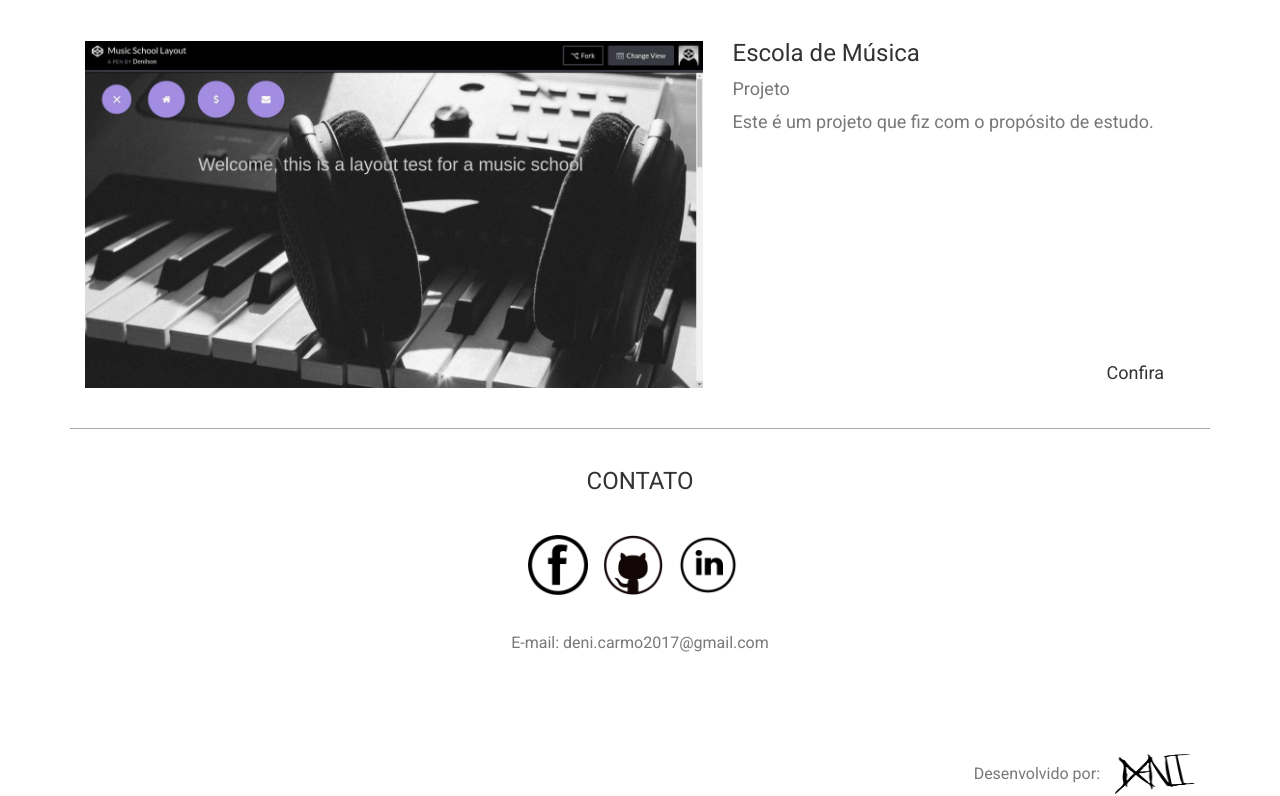
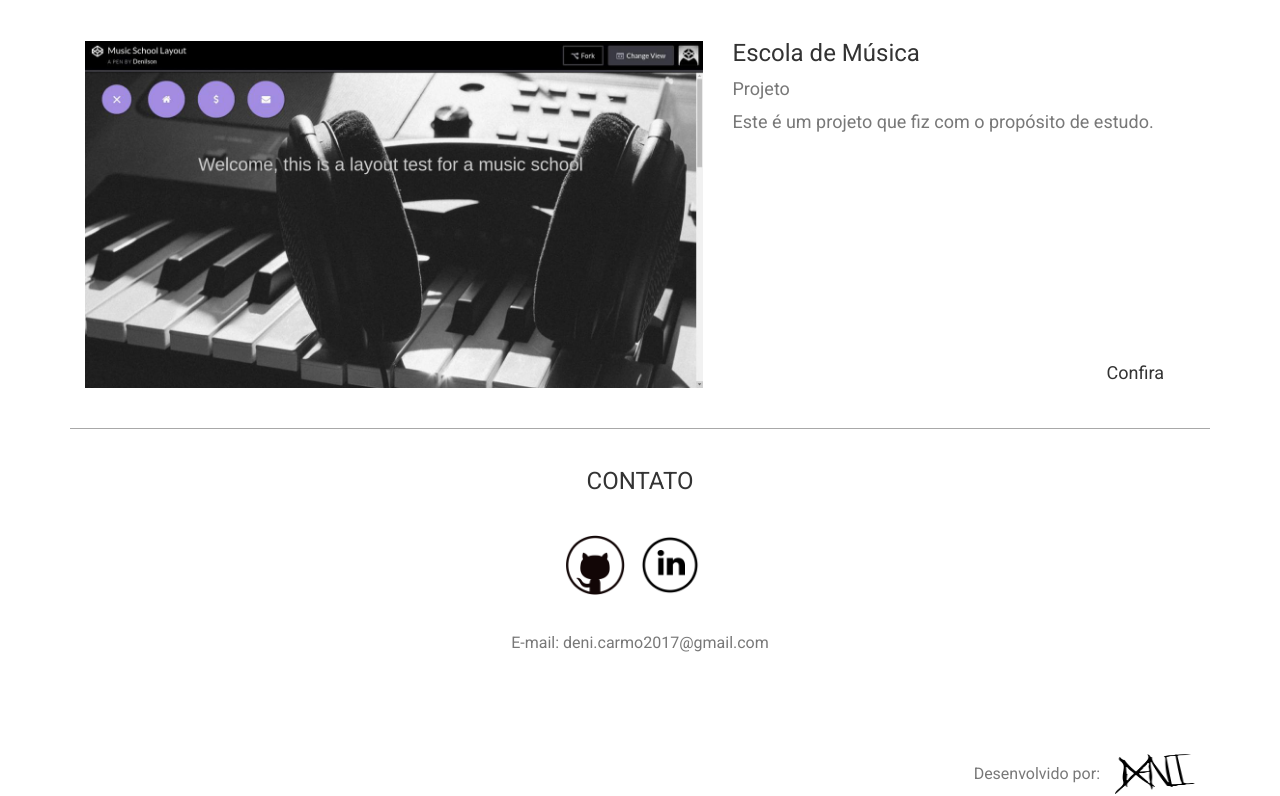
Before and after one commit to DeniCarmo/My-Website, a React (Create React App) app: page / in a window 1280 px wide. Shown: the part 2127-2923 px from the top of the page. Built offline with nearby package versions, Linux system fonts and the light colour scheme.

Commit message:
Contact adjust

```diff
--- a/src/components/Contact.js
+++ b/src/components/Contact.js
@@ -1,6 +1,5 @@
 import React, { Component } from 'react';
 import './Contact.scss';
-import facebook from '../assets/img/facebook-black.png';
 import linkedin from '../assets/img/linkedin-icon.png';
 import github from '../assets/img/github.png';
 
@@ -10,11 +9,6 @@ export class Contact extends Component {
             <div className="contact" id="contact">
                 <span className="contact__title">Contato</span>
                 <div className="contact__social">
-                    <div className="contact__social-icon">
-                        <a href="https://www.facebook.com/deni.keys" target="_blank">
-                            <img src={facebook} alt=""/>
-                        </a>
-                    </div>
                     <div className="contact__social-icon">
                         <a href="https://github.com/DeniCarmo" target="_blank">
                             <img src={github} alt=""/>
```
